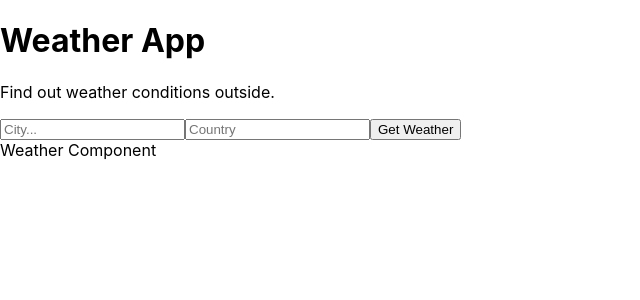
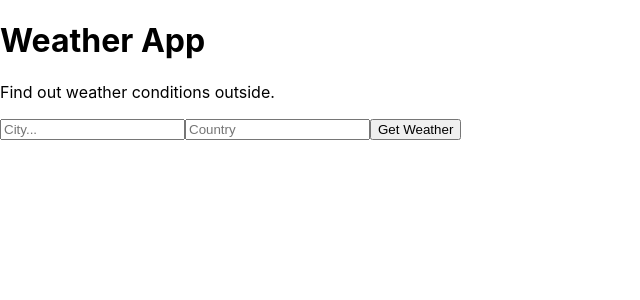
Before and after one commit to navapro/Weather, a React (Create React App) app: page / in a window 1280 px wide. Shown: the top 300 px of the page, without its empty margins (0-640 px from the left). Built offline with nearby package versions, Linux system fonts and the light colour scheme.

Commit message:
Update Weather.js

```diff
--- a/src/components/Weather.js
+++ b/src/components/Weather.js
@@ -3,7 +3,9 @@ import React from "react";
 class Weather extends React.Component{
     render(){
         return(
-            <div>Weather Component</div>
+            <div>
+
+            </div>
         );
     }
 }
```
